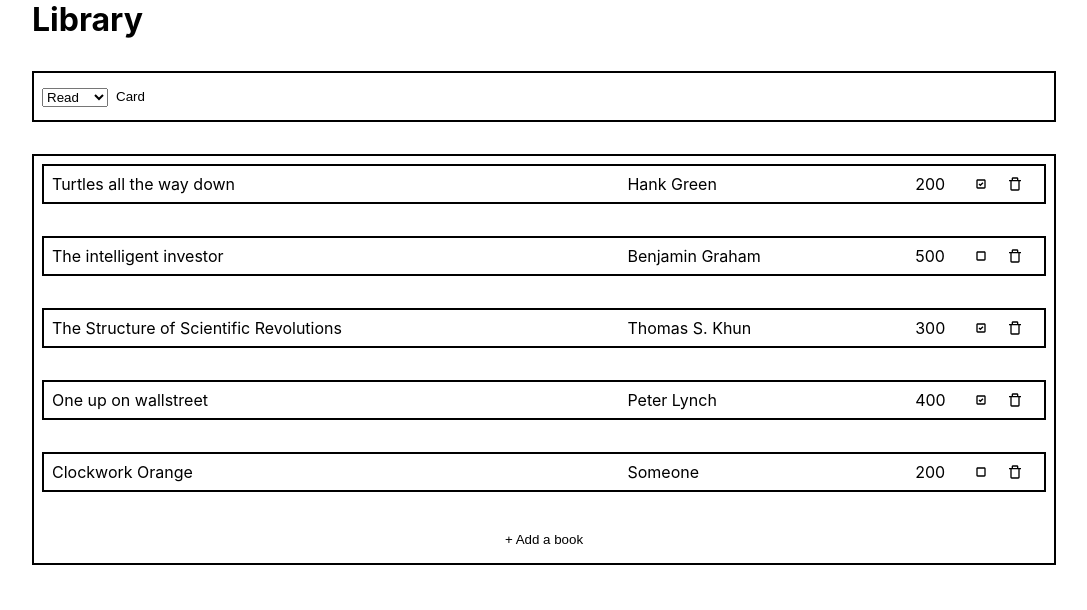
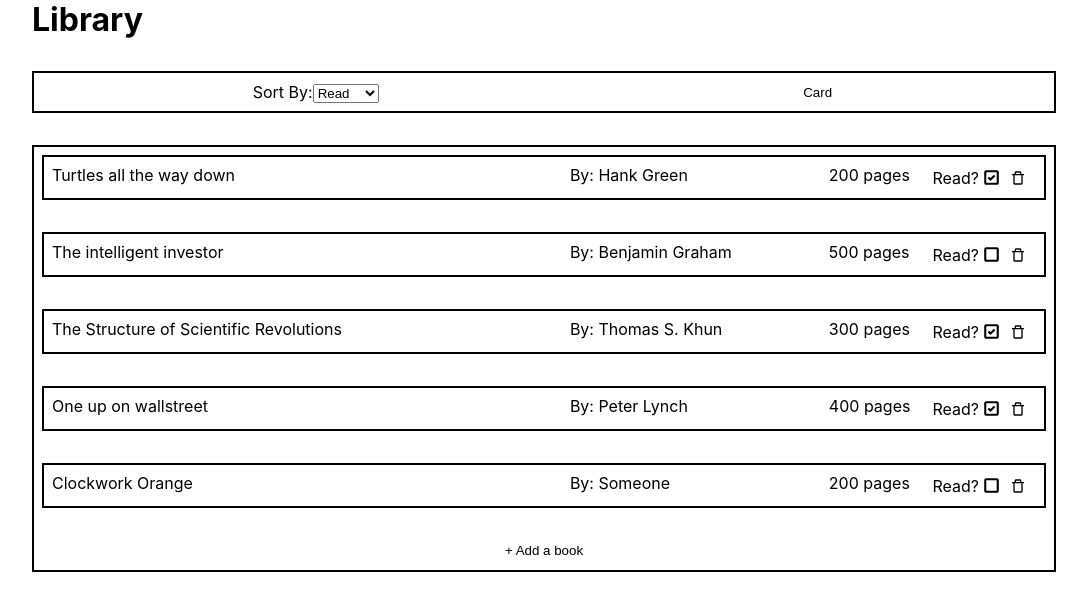
Before and after one commit to EricLiIIT/library, a React (Create React App) app: page / in a window 1280 px wide. Shown: the top 610 px of the page, without its empty margins (96-1183 px from the left). Built offline with nearby package versions, Linux system fonts and the light colour scheme.

Commit message:
style: add space in toolbar & clean card views

```diff
--- a/src/Components/Book/Book.js
+++ b/src/Components/Book/Book.js
@@ -10,12 +10,13 @@ export default function Book(props) {
   return (
     <div className={props.view === "row" ? "row" : "card"}>
       <div className="title">{props.book.title}</div>
-      <div className="author">{props.book.author}</div>
-      <div className="pages">{props.book.pages}</div>
+      <div className="author">By: {props.book.author}</div>
+      <div className="pages">{props.book.pages} pages</div>
       <div className="checkbox">
+        <p>Read?</p>
         {(readStatus) ?
-        <BiCheckboxChecked onClick={() => setReadStatus(!readStatus)}/> :
-        <BiCheckbox onClick={() => setReadStatus(!readStatus)}/>
+        <BiCheckboxChecked size="25" onClick={() => setReadStatus(!readStatus)}/> :
+        <BiCheckbox size="25" onClick={() => setReadStatus(!readStatus)}/>
         }
       </div>
       <div className="trash">
--- a/src/Components/Books/BookContainer.css
+++ b/src/Components/Books/BookContainer.css
@@ -14,8 +14,8 @@ button {
     border-style: none;
     background-color: white;
     cursor: pointer;
-    padding: 0.5rem;
-    border-radius: 10px;
+    padding: 0.2rem;
+    border-radius: 5px;
     transition: 0.3s;
 }
 
@@ -49,7 +49,7 @@ button:hover {
 }
 
 .pages {
-    flex: 0.1;
+    flex: 0.2;
 }
 
 .trash {
@@ -62,7 +62,7 @@ button:hover {
 .checkbox {
     display: flex;
     align-items: center;
-    flex: 0.06;
+    flex: 0.15;
     cursor: pointer;
 }
 
--- a/src/Components/Sort/Sort.css
+++ b/src/Components/Sort/Sort.css
@@ -1,7 +1,13 @@
 .toolbar {
     display: flex;
+    justify-content: space-around;
     padding: 0.5rem;
     align-items: center;
     border-style: solid;
     border-width: 2px;
 }
+
+.sort {
+    display: flex;
+    justify-content: space-around;
+}
--- a/src/Components/Sort/Sort.js
+++ b/src/Components/Sort/Sort.js
@@ -22,6 +22,8 @@ export default function Sort(props) {
 
   return (
     <div className="sort toolbar">
+      <div className="sort">
+        <p>Sort By:</p>
         <form>
           <select name="sort" id="sort" onChange={sort}>
             <option value="Read">Read</option>
@@ -29,6 +31,7 @@ export default function Sort(props) {
             <option value="Page Count">Pages</option>
           </select>
         </form>
+      </div>
       <div className="view">
         {(rowView) ?
           <button onClick={() => {
```
Lines whose indentation alone changed are shown as unchanged.
